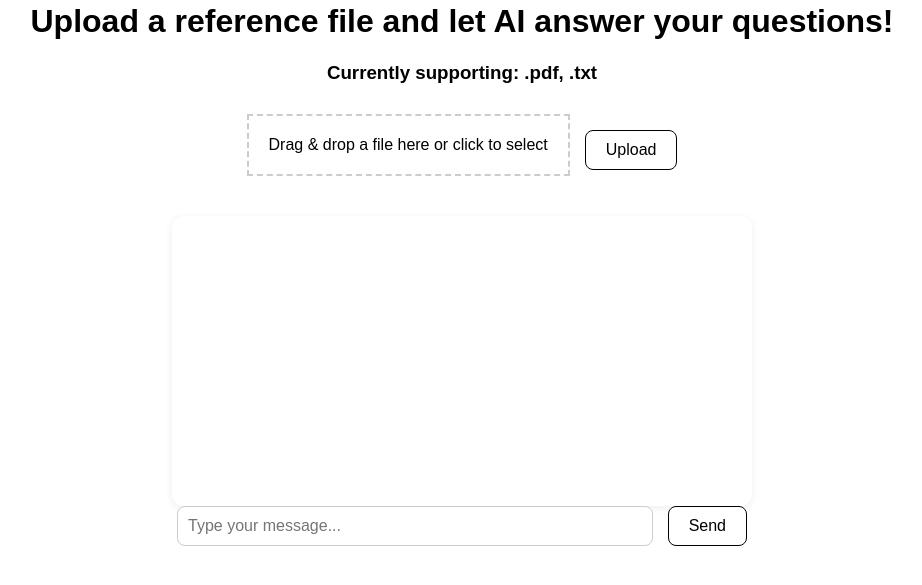
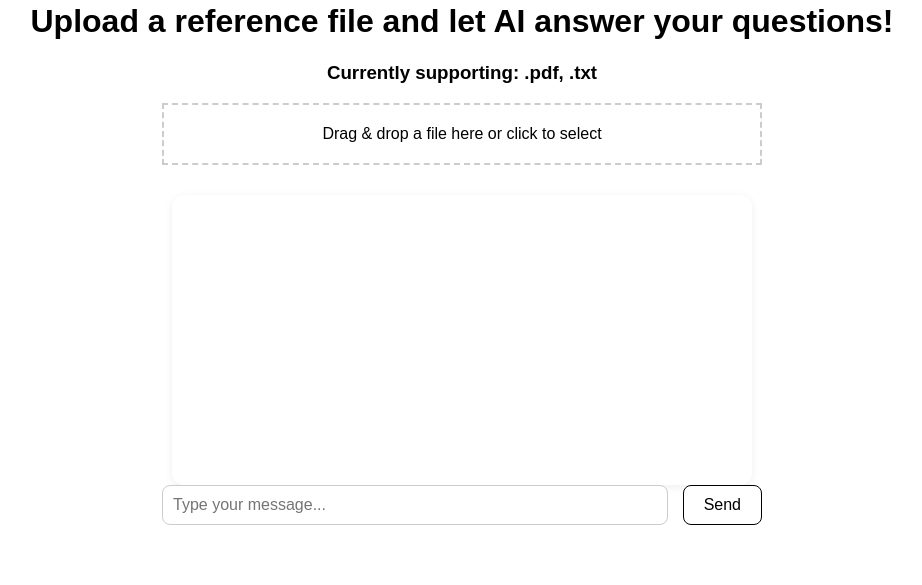
Before and after one commit to x-cean/team_lens_v1, a FastAPI app: page /trial in a window 1280 px wide. Shown: the part 46-631 px from the top of the page, without its empty margins (178-1100 px from the left). Run offline with FastAPI, Linux system fonts and the light colour scheme.

Commit message:
restructured trial.html

```diff
--- a/static/style.css
+++ b/static/style.css
@@ -61,14 +61,6 @@
 a#try:hover {
     background-color: #fff;
     color: #000;
-}
-
-#uploadForm {
-    display: flex;
-    align-items: center;
-    justify-content: center; /* Center items horizontally */
-    gap: 15px;
-    margin: 30px auto 10px auto;
 }
 
 #drop_zone {
--- a/templates/trial.html
+++ b/templates/trial.html
@@ -15,23 +15,17 @@
     <h1>Upload a reference file and let AI answer your questions!</h1>
     <h3>Currently supporting: .pdf, .txt</h3>
 
-    <form id="uploadForm" enctype="multipart/form-data">
+    <form id="chatForm" enctype="multipart/form-data">
         <div id="drop_zone">Drag & drop a file here or click to select</div>
         <input type="file" name="file" id="fileInput" style="display:none;">
-        <button type="submit">Upload</button>
-    </form>
-
-    <div id="chat-section">
         <div id="chat-board">
             <div id="chat"></div>
-            <form id="chatForm">
             <div id="chat-input-row">
                 <input type="text" id="message" autocomplete="off" placeholder="Type your message...">
                 <button type="submit">Send</button>
             </div>
+        </div>
     </form>
-        </div>
-    </div>
 
     <script>
         // Drag and drop for file upload
@@ -45,33 +39,25 @@
             if (e.dataTransfer.files.length) fileInput.files = e.dataTransfer.files;
         });
 
-        // File upload via AJAX
-        document.getElementById('uploadForm').onsubmit = async function(e) {
-            e.preventDefault();
-            const formData = new FormData();
-            formData.append('file', fileInput.files[0]);
-            await fetch('/upload', { method: 'POST', body: formData });
-            alert('File uploaded!');
-        };
-
-        // Chat functionality
+        // Chat and file upload in one form
         const chat = document.getElementById('chat');
         document.getElementById('chatForm').onsubmit = async function(e) {
             e.preventDefault();
             const msg = document.getElementById('message').value;
             chat.innerHTML += `<div class="chat-msg user"><div class="bubble">${msg}</div></div>`;
             document.getElementById('message').value = '';
-        chat.scrollTop = chat.scrollHeight; // Scroll after user message
+            chat.scrollTop = chat.scrollHeight;
 
-        // Send message to backend
-        const res = await fetch('/chat', {
-            method: 'POST',
-            headers: { 'Content-Type': 'application/json' },
-            body: JSON.stringify({ message: msg })
-        });
+            const formData = new FormData();
+            formData.append('question', msg);
+            if (fileInput.files[0]) {
+                formData.append('file', fileInput.files[0]);
+            }
+
+            const res = await fetch('/ask', { method: 'POST', body: formData });
             const data = await res.json();
-        chat.innerHTML += `<div class="chat-msg bot"><div class="bubble">${data.reply}</div></div>`;
-        chat.scrollTop = chat.scrollHeight; // Scroll after bot reply
+            chat.innerHTML += `<div class="chat-msg bot"><div class="bubble">${data.answer}</div></div>`;
+            chat.scrollTop = chat.scrollHeight;
         };
     </script>
 </body>
```
Lines whose indentation alone changed are shown as unchanged.
